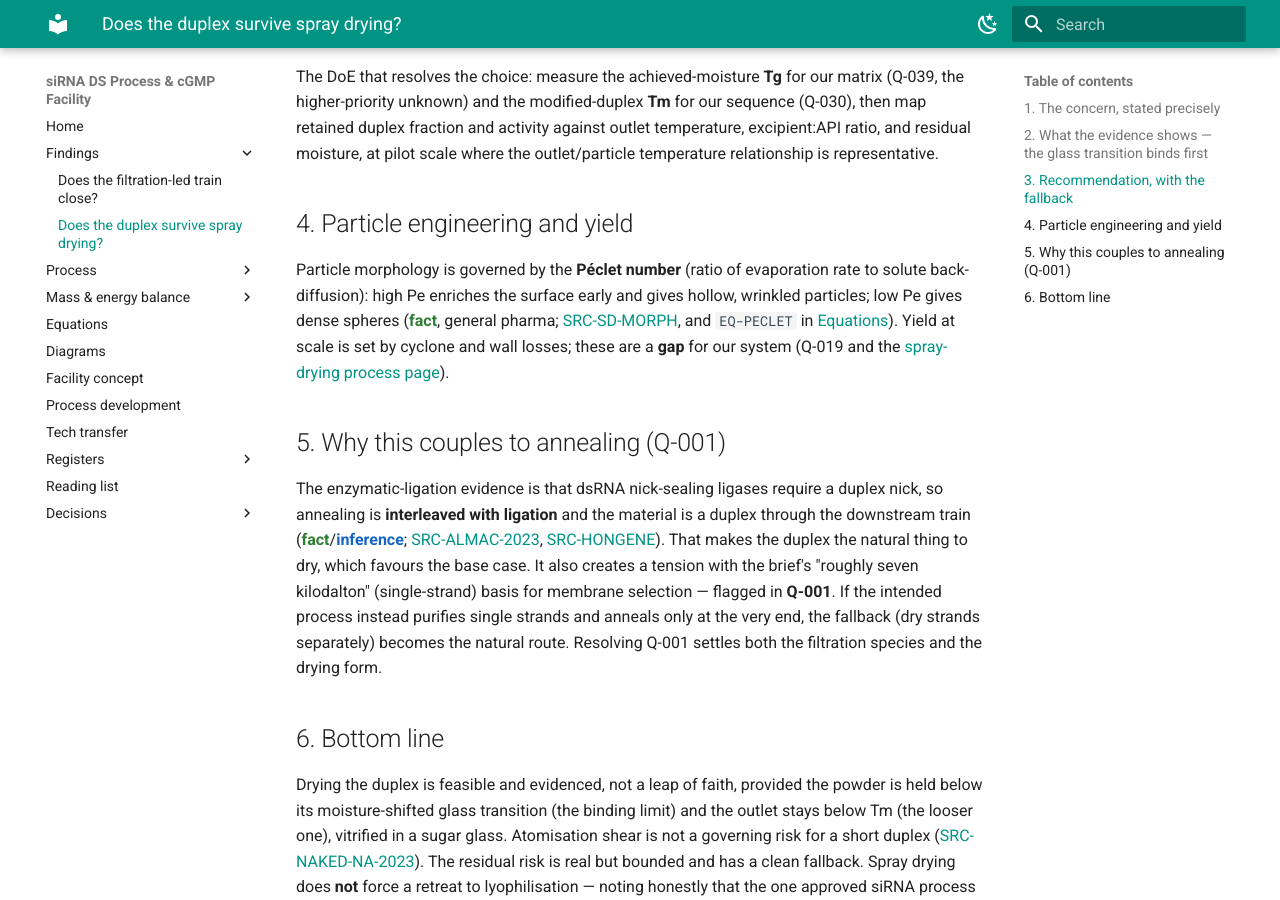
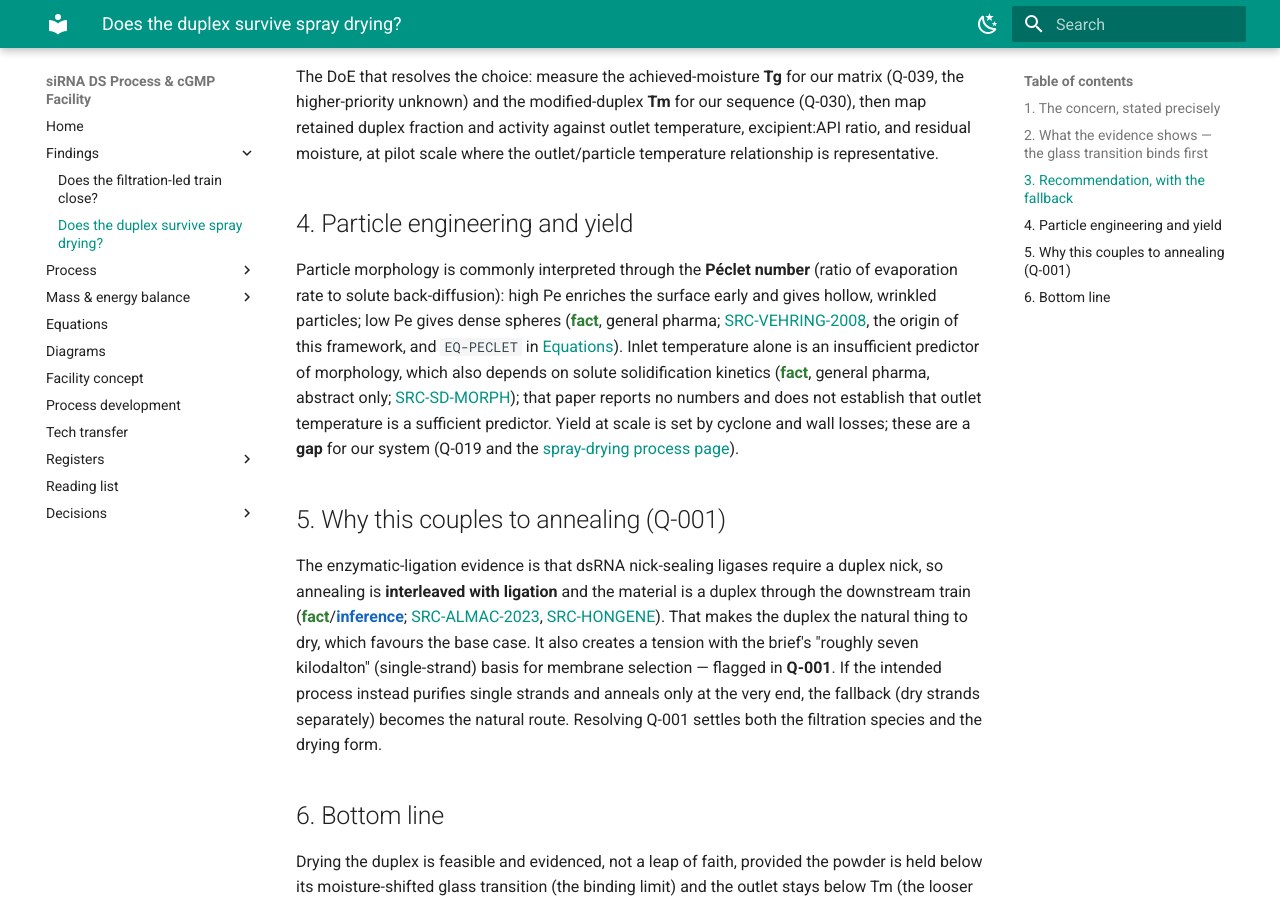
Before and after one commit to theqtl/HelloWorld, an MkDocs documentation site: the page built from docs/findings/spray-drying.md, in a window 1280 px wide and 900 px high, scrolled down 1758 px. Built offline with MkDocs 1.6.1 and Material for MkDocs 9.7.7, drawn with Linux system fonts in a browser that asks for light colours; comment, search, counter and statistics services are not loaded.

Commit message:
Fix four thin-evidence spots found auditing the revision commit
An evidence-strength audit of 0b17883 found four claims resting on weaker
support than their wording implied. All four fixed; 30 tests, build and
strict build still clean.

1. P-CONC-LIG: was 30 g/L cited to SRC-CODEXIS, but that source's own
   register note and Q-034 state the "30 g/L titre" does not appear in it.
   Re-anchored to the only demonstrated enzymatic-ligation titre, ~1 mM in
   1 L vessels ≈ 14-16 g/L (SRC-ALMAC-2023); 15 g/L used. This raises the
   volume concentration factor (c_uf/c_lig) from 5 to 10, so ligation volume
   ~doubles (S1 1,650 -> 3,301 L) and overall yield eases 0.508 -> 0.505
   through the EQ-UFYIELD membrane-loss term. Mass/API at ligation unchanged.

2. P-YIELD-OVERALL-PUB: removed the point value 31, which was an unsourced
   (19+43)/2 midpoint. The vendor-published band 19-43% already lives in
   range_low/range_high; no single value is representative and none is now
   asserted. Provenance stays fact (a cited vendor band) with the vendor
   nature explicit; used_by is docs, so the balance is unaffected.

3. docs/findings/spray-drying.md: the Peclet morphology mechanism was flagged
   fact and cited to SRC-SD-MORPH, an abstract-only paper with no numbers
   whose own point qualifies a pure-Peclet reading. Re-attributed to
   SRC-VEHRING-2008 (the framework's origin, read in full); SRC-SD-MORPH now
   cited only for the qualification it actually supports, marked abstract
   only, with a note that it does not establish outlet temperature as a
   sufficient predictor.

4. docs/process/filtration.md: "viscosity is not what stops it" was flagged
   fact from a single-strand antisense result. The measured single-strand
   figure keeps its fact flag and molecule caveat; the generalisation to our
   duplex is now labelled inference.

Co-Authored-By: Claude Opus 4.8 <noreply@anthropic.com>
Claude-Session: https://claude.ai/code/session_01GpiL4wv7AoYcMckDJgJvSF

```diff
--- a/docs/findings/spray-drying.md
+++ b/docs/findings/spray-drying.md
@@ -71,10 +71,15 @@ moisture, at pilot scale where the outlet/particle temperature relationship is r
 
 ## 4. Particle engineering and yield
 
-Particle morphology is governed by the **Péclet number** (ratio of evaporation rate to solute
-back-diffusion): high Pe enriches the surface early and gives hollow, wrinkled particles; low Pe
-gives dense spheres (<span class="prov-fact">fact</span>, general pharma;
-[SRC-SD-MORPH](../registers/sources.md), and `EQ-PECLET` in [Equations](../equations/index.md)).
+Particle morphology is commonly interpreted through the **Péclet number** (ratio of evaporation
+rate to solute back-diffusion): high Pe enriches the surface early and gives hollow, wrinkled
+particles; low Pe gives dense spheres (<span class="prov-fact">fact</span>, general pharma;
+[SRC-VEHRING-2008](../registers/sources.md), the origin of this framework, and `EQ-PECLET` in
+[Equations](../equations/index.md)). Inlet temperature alone is an insufficient predictor of
+morphology, which also depends on solute solidification kinetics
+(<span class="prov-fact">fact</span>, general pharma, abstract only;
+[SRC-SD-MORPH](../registers/sources.md)); that paper reports no numbers and does not establish that
+outlet temperature is a sufficient predictor.
 Yield at scale is set by cyclone and wall losses; these are a **gap** for our system (Q-019 and the
 [spray-drying process page](../process/spray-drying.md)).
 
```
Also changed, not shown: docs/process/filtration.md (+4 -3 lines), 1 other file.
